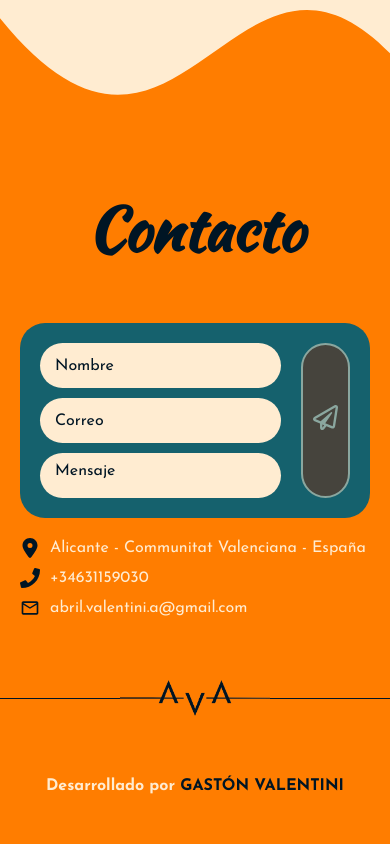
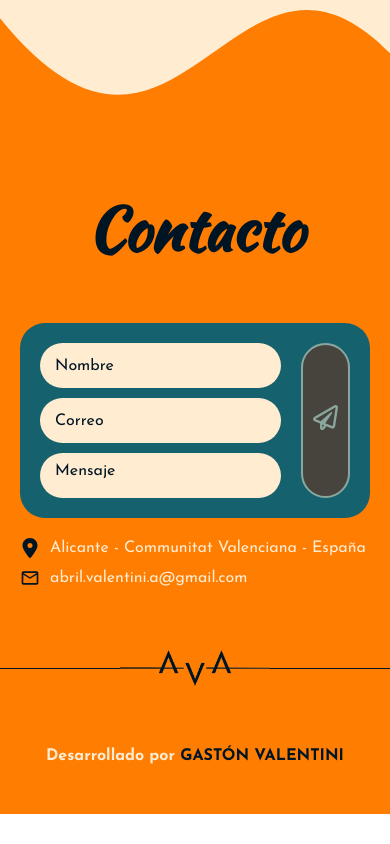
Before and after one commit to Gaston-Valentini/portfolio-abril, a React (Vite) app: page / in a window 390 px wide. Shown: the part 4156-5000 px from the top of the page. After the commit the page ends 4970 px from the top, so only its background shows below. Built offline with nearby package versions, Linux system fonts and the light colour scheme.

Commit message:
Delete: Phone number deleted.

```diff
--- a/src/sections/Contact/Contact.jsx
+++ b/src/sections/Contact/Contact.jsx
@@ -1,6 +1,5 @@
 import style from "./Contact.module.css";
 import { FaRegPaperPlane } from "react-icons/fa";
-import { FaPhone } from "react-icons/fa";
 import { MdOutlineMailOutline } from "react-icons/md";
 import { FaLocationDot } from "react-icons/fa6";
 import logo from "../../assets/images/logo-blue.png";
@@ -19,7 +18,14 @@ export default function Contact() {
     const handleSubmit = (e) => {
         e.preventDefault();
 
-        emailjs.sendForm(import.meta.env.VITE_EMAILJS_SERVICE_ID, import.meta.env.VITE_EMAILJS_TEMPLATE_ID, formRef.current, import.meta.env.VITE_EMAILJS_PUBLIC_KEY).then(
+        emailjs
+            .sendForm(
+                import.meta.env.VITE_EMAILJS_SERVICE_ID,
+                import.meta.env.VITE_EMAILJS_TEMPLATE_ID,
+                formRef.current,
+                import.meta.env.VITE_EMAILJS_PUBLIC_KEY
+            )
+            .then(
                 (result) => {
                     console.log(result);
                     setMessage(200);
@@ -69,10 +75,6 @@ export default function Contact() {
                         <p className={style.formDataElementText}>Alicante - Communitat Valenciana - España</p>
                     </div>
                     <div className={style.formDataElement}>
-                        <FaPhone />
-                        <p className={style.formDataElementText}>+34631159030</p>
-                    </div>
-                    <div className={style.formDataElement}>
                         <MdOutlineMailOutline />
                         <p className={style.formDataElementText}>abril.valentini.a@gmail.com</p>
                     </div>
```
Lines whose indentation alone changed are shown as unchanged.
